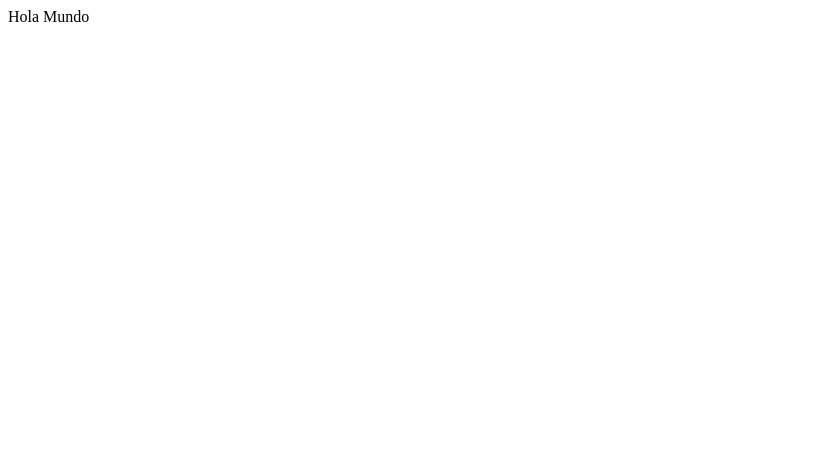
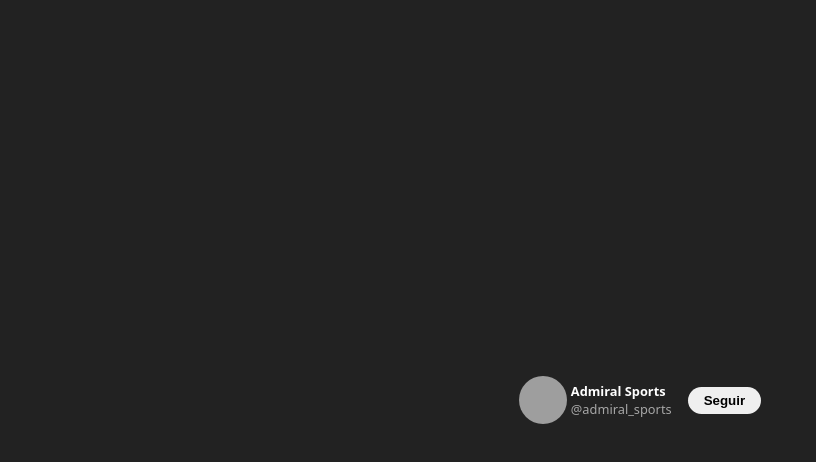
Before and after one commit to jmoreta/learnreact, a React (Vite) app in the folder projects/00-hola-mundo/: page / in a window 1280 px wide. Shown: the top 462 px of the page, without its empty margins (0-816 px from the left). Built offline with nearby package versions, Linux system fonts and the light colour scheme; grey boxes are pictures that could not be loaded.

Commit message:
Create twitter follow Card

```diff
--- /dev/null
+++ b/projects/00-hola-mundo/src/App.css
@@ -0,0 +1,43 @@
+.tw-followCard {
+
+    display: flex;
+    align-items:center;
+    color:#fff;
+    font-size: .8rem;
+
+}
+
+.tw-followCard-header {
+
+    display: flex;
+    align-items: center;
+    gap:4px;
+}
+
+.tw-followCard-info {
+
+    display: flex;
+    flex-direction: column;
+
+}
+
+.tw-followCard-infoUserName {
+
+    opacity: .6;
+}
+
+.tw-followCard-avatar {
+    width: 48px;
+    height: 48px;
+    border-radius: 1000px;
+}
+
+.tw-followCard-button {
+
+    margin-left:16px;
+    border:0;
+    border-radius: 999px;
+    padding: 6px 16px;
+    font-weight: bold;
+
+}
--- /dev/null
+++ b/projects/00-hola-mundo/src/App.jsx
@@ -0,0 +1,29 @@
+import './App.css'
+
+export function App() {
+
+    return (
+
+        <article className="tw-followCard">
+
+            <header className="tw-followCard-header">
+                <img
+                    className="tw-followCard-avatar"
+                    src="https://unavatar.io/x/admiral_sports"
+                    alt="avatar admiral sports" />
+
+                <div className="tw-followCard-info">
+                    <strong>Admiral Sports</strong>
+                    <span className="tw-followCard-infoUserName">@admiral_sports</span>
+                </div>
+            </header>
+
+            <aside>
+                <button className="tw-followCard-button">Seguir</button>
+            </aside>
+        </article>
+    )
+
+
+
+}
--- /dev/null
+++ b/projects/00-hola-mundo/src/Index.css
@@ -0,0 +1,10 @@
+body {
+
+    margin:0;
+    background:#222;
+    font-family: system-ui;
+    display: grid;
+    place-content: center;
+    min-height: 100vh;
+
+}
--- a/projects/00-hola-mundo/src/main.jsx
+++ b/projects/00-hola-mundo/src/main.jsx
@@ -1,7 +1,14 @@
 import { StrictMode } from 'react'
 import { createRoot } from 'react-dom/client'
-
+import {App} from './App.jsx'
+import  './Index.css'
 
 const root = createRoot(document.getElementById('root'));
 
-root.render("Hola Mundo");
+
+root.render(
+
+    <App />
+
+
+);
```
